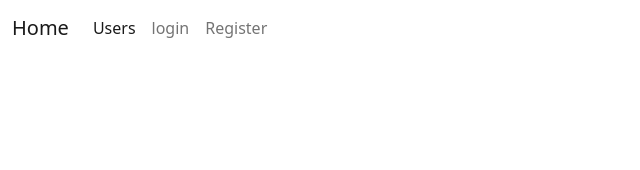
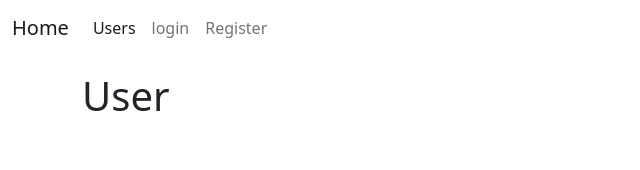
Before and after one commit to RandWeb/manangment-users, a React (Create React App) app: page /users/1 in a window 1280 px wide. Shown: the top 170 px of the page, without its empty margins (0-640 px from the left). Built offline with nearby package versions, Linux system fonts and the light colour scheme.

Commit message:
گرفتن روت در  کاکپوننت فرزند

```diff
--- a/src/App.js
+++ b/src/App.js
@@ -4,6 +4,7 @@ import Home from "./components/home/Home";
 import Login from "./components/login/login";
 import Navbar from "./components/navigation/Navbar";
 import Register from "./components/register/Register";
+import User from "./components/users/user/User";
 import Users from "./components/users/Users";
 
 class App extends Component {
@@ -15,6 +16,7 @@ class App extends Component {
         <div className="container mt-3">
           <Routes>
             <Route path="/users/" element={<Users />} />
+            <Route path="/users/:id" element={<User {...this.prop}/>} />
             <Route path="/login/" element={<Login />} />
             <Route path="/register/" element={<Register />} />
             <Route path="/" element={<Home />} />
--- /dev/null
+++ b/src/components/users/user/User.js
@@ -0,0 +1,10 @@
+import { Component } from "react";
+import { useParams } from 'react-router-dom'
+
+const User = (props) => {
+    const params = useParams();
+
+  return <h1>User{console.log(params.id)}</h1>;
+};
+
+export default User;
```
